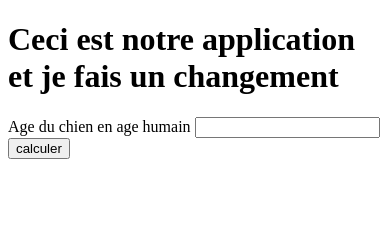
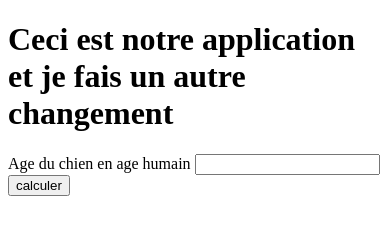
Before and after one commit to PabloGrondin/PA-Mobile, a plain HTML site: page PA_Mobile/platforms/browser/www/index.html in a window 390 px wide. Drawn offline with Linux system fonts and the light colour scheme.

Commit message:
Changement v2
Un autre changement

```diff
--- a/PA_Mobile/platforms/browser/www/index.html
+++ b/PA_Mobile/platforms/browser/www/index.html
@@ -32,7 +32,7 @@
 
     <body>
         <script type="text/javascript" src="cordova.js"></script>
-        <h1> Ceci est notre application et je fais un changement</h1>
+        <h1> Ceci est notre application et je fais un autre changement</h1>
         <label for="dogAge"> Age du chien en age humain </label>
         <input type="number" id="dogAge" >
         <br>
```
Also changed, not shown: PA_Mobile/www/index.html (+1 -1 lines).
